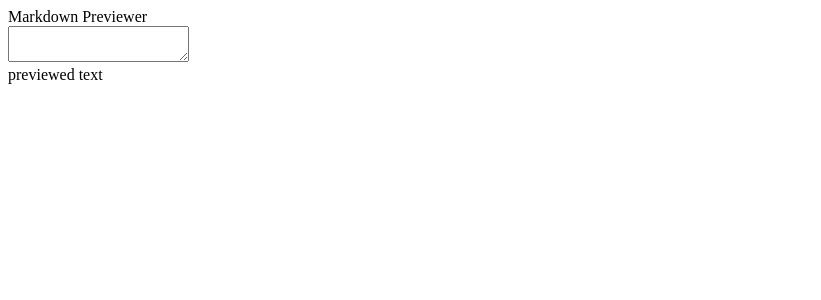
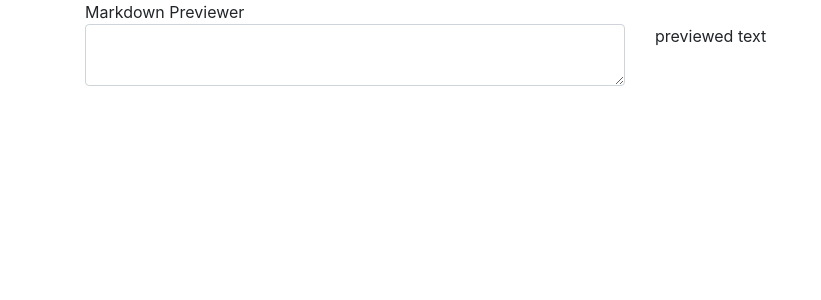
Before and after one commit to funsis/markdown-previewer, a React (Create React App) app: page / in a window 1280 px wide. Shown: the top 300 px of the page, without its empty margins (0-821 px from the left). Built offline with nearby package versions, Linux system fonts and the light colour scheme.

Commit message:
Create layout and add botstrap styles

```diff
--- a/public/index.html
+++ b/public/index.html
@@ -3,6 +3,7 @@
   <head>
     <meta charset="utf-8">
     <meta name="viewport" content="width=device-width, initial-scale=1, shrink-to-fit=no">
+    <link rel="stylesheet" href="https://maxcdn.bootstrapcdn.com/bootstrap/latest/css/bootstrap.min.css">
     <title>Markdown Previewer</title>
   </head>
   <body>
--- a/src/components/App/App.js
+++ b/src/components/App/App.js
@@ -1,12 +1,13 @@
 import React from 'react';
+import { Grid } from "react-bootstrap";
 import Previewer from "../Previewer/Previewer.js"
 
 const App = () => {
   return (
-    <div className="App">
+    <Grid className="App">
       Markdown Previewer
       <Previewer />
-    </div>
+    </Grid>
   );
 }
 
--- a/src/components/Previewer/Previewer.js
+++ b/src/components/Previewer/Previewer.js
@@ -1,16 +1,21 @@
 import React, { Component } from "react";
+import { Row, Col, FormGroup, FormControl } from "react-bootstrap";
 
 class Previewer extends Component {
   render() {
     return (
-      <div>
-        <div>
-          <textarea />
-        </div>
-        <div>
+      <Row>
+        <Col sm={6}>
+          <form>
+            <FormGroup>
+              <FormControl componentClass="textarea" />
+            </FormGroup>
+          </form>
+        </Col>
+        <Col sm={6}>
           previewed text
-        </div>
-      </div>
+        </Col>
+      </Row>
     );
   }
 }
```
